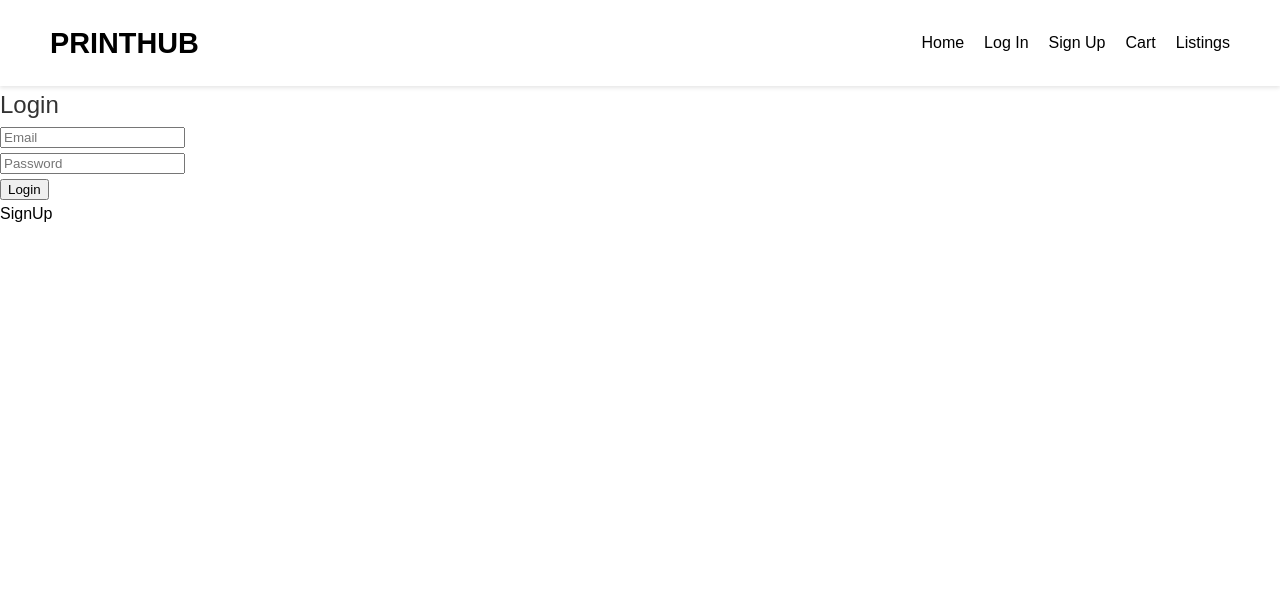
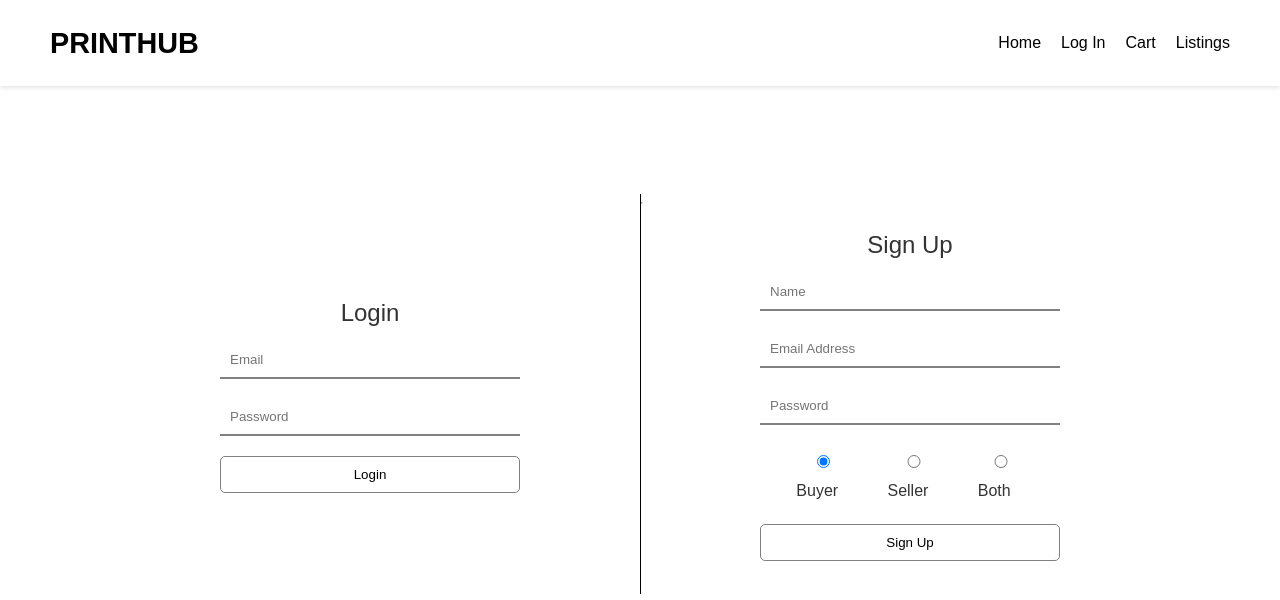
Before and after one commit to shrncr/printhub, a React (Create React App) app in the folder client/: page /login in a window 1280 px wide. Shown: the top 600 px of the page. Built offline with nearby package versions, Linux system fonts and the light colour scheme.

Commit message:
fix - merged login and signup page

```diff
--- a/client/src/components/Login.jsx
+++ b/client/src/components/Login.jsx
@@ -3,14 +3,19 @@ import axios from 'axios';
 import { Link } from 'react-router-dom';
 import Cookies from 'js-cookie';
 import { useUser } from "./UserContext";
+import "../styles/Login.css";
 
 const Login = () => {
   const { user,logout, login, } = useUser();
 
-  const [email, setEmail] = useState('');
-  const [password, setPassword] = useState('');
+  const [loginEmail, setLoginEmail] = useState('');
+  const [loginPassword, setLoginPassword] = useState('');
+  const [signupName, setSignupName] = useState('');
+  const [signupEmail, setSignupEmail] = useState('');
+  const [signupPassword, setSignupPassword] = useState('');
+  const [userType, setUserType] = useState('buyer');
   const [error, setError] = useState('');
-  const [userInfo, setUserInfo] = useState(null);
+  const [success, setSuccess] = useState('');
 
   const handleLogin = async (e) => {
     e.preventDefault();
@@ -19,18 +24,19 @@ const Login = () => {
     try {
       // Send login request to your backend
       const response = await axios.post('http://localhost:8082/users/login', {
-        email,
-        password,
+        email:loginEmail,
+        password:loginPassword,
       });
 
       const userData = response.data;
 
       // Save session ID as a cookie
       Cookies.set('sessionId', userData._id, { expires: 7 }); // Expires in 7 days
+      login(userData);
 
       // Set user data in local state
       console.log(userData)
-      setUserInfo(userData);
+     // setUserInfo(userData);
       login(userData)
 
       alert('Login successful!');
@@ -39,16 +45,52 @@ const Login = () => {
     }
   };
 
+  const handleSignup = async (e) => {
+    e.preventDefault();
+    setError('');
+    setSuccess('');
+
+    try {
+      // Create a new user
+      const userResponse = await axios.post('http://localhost:8082/users', {
+        name:signupName,
+        emailAddress:signupEmail,
+        password:signupPassword,
+      });
+
+      const userId = userResponse.data._id;
+
+      if (userType === 'buyer' || userType === 'both') {
+        await axios.post('http://localhost:8082/buyers', {
+          userId,
+        });
+      }
+
+      if (userType === 'seller' || userType === 'both') {
+        await axios.post('http://localhost:8082/sellers', {
+          userId,
+        });
+      }
+
+      setSuccess('Signup successful! You can now log in.');
+    } catch (err) {
+      setError('Signup failed. Please try again.');
+    }
+  };
+
+
   const handleLogout = () => {
     // Remove the session cookie
     logout()
-    setUserInfo(null);
+    //setUserInfo(null);
     alert('Logged out successfully!');
   };
   useEffect(()=>{
 console.log(user)
   },[user])
+
   return (
+    <div class="forms">
       <div>
         {user == null ? (
           <>
@@ -57,25 +99,27 @@ console.log(user)
             {error && <p style={{ color: 'red' }}>{error}</p>}
             <div>
               <input
+                class="long"
                 type="email"
                 placeholder="Email"
-              value={email}
-              onChange={(e) => setEmail(e.target.value)}
+                value={loginEmail}
+                onChange={(e) => setLoginEmail(e.target.value)}
                 required
               />
             </div>
             <div>
               <input
+                class="long"
                 type="password"
                 placeholder="Password"
-              value={password}
-              onChange={(e) => setPassword(e.target.value)}
+                value={loginPassword}
+                onChange={(e) => setLoginPassword(e.target.value)}
                 required
               />
             </div>
             <button type="submit">Login</button>
           </form>
-        <Link to="/signup">SignUp</Link>
+          {/* <Link to="/signup" class="signup">SignUp</Link> */}
           </>
         ) : (
           <div>
@@ -84,6 +128,81 @@ console.log(user)
           </div>
         )}
       </div>
+      <div class="centerline">
+        <hr></hr>
+      </div>
+      <div>
+      <form onSubmit={handleSignup}>
+        <h2>Sign Up</h2>
+        {error && <p style={{ color: 'red' }}>{error}</p>}
+        {success && <p style={{ color: 'green' }}>{success}</p>}
+
+        <div>
+          <input
+            class="long"
+            type="text"
+            placeholder="Name"
+            value={signupName}
+            onChange={(e) => setSignupName(e.target.value)}
+            required
+          />
+        </div>
+        <div>
+          <input
+            class="long"
+            type="emailAddress"
+            placeholder="Email Address"
+            value={signupEmail}
+            onChange={(e) => setSignupEmail(e.target.value)}
+            required
+          />
+        </div>
+        <div>
+          <input
+            class="long"
+            type="password"
+            placeholder="Password"
+            value={signupPassword}
+            onChange={(e) => setSignupPassword(e.target.value)}
+            required
+          />
+        </div>
+        <div class="radio">
+          <label>
+            <input
+              type="radio"
+              value="buyer"
+              checked={userType === 'buyer'}
+              onChange={() => setUserType('buyer')}
+            />
+            Buyer
+          </label>
+          <label>
+            <input
+              type="radio"
+              value="seller"
+              checked={userType === 'seller'}
+              onChange={() => setUserType('seller')}
+            />
+            Seller
+          </label>
+          <label>
+            <input
+              type="radio"
+              value="both"
+              checked={userType === 'both'}
+              onChange={() => setUserType('both')}
+            />
+            Both
+          </label>
+        </div>
+        <button type="submit">Sign Up</button>
+      </form>
+      {/* <Link to="/login">Back to Login</Link> */}
+    </div>
+  </div>
+
+
   );
 };
 
--- a/client/src/components/NavBar.jsx
+++ b/client/src/components/NavBar.jsx
@@ -15,9 +15,6 @@ export default function NavBar() {
             <Link to="/login">Log In</Link>
           </li>
           <li>
-            <Link to="/signup">Sign Up</Link>
-          </li>
-          <li>
             <Link to="/cart">Cart</Link>
           </li>
           <li>
--- a/client/src/components/SignUp.jsx
+++ b/client/src/components/SignUp.jsx
@@ -65,7 +65,7 @@ const Signup = () => {
         <div>
           <input
             type="emailAddress"
-            placeholder="EmailAddress"
+            placeholder="Email Address"
             value={emailAddress}
             onChange={(e) => setEmailAddress(e.target.value)}
             required
@@ -80,7 +80,7 @@ const Signup = () => {
             required
           />
         </div>
-        <div>
+        <div class="radio">
           <label>
             <input
               type="radio"
--- /dev/null
+++ b/client/src/styles/Login.css
@@ -0,0 +1,67 @@
+body{
+    margin:0;
+    height:100vh;
+}
+
+.forms{
+    display:flex;
+    justify-content: space-evenly;
+    align-items: center;
+    width:100%;
+    height: 100%;
+    padding-top: 15vh;
+
+}
+
+form {
+    display:flex;
+    flex-direction: column;
+    align-items: center;
+    width: 100%;
+    min-height: 70%;
+    padding:20px;
+    box-sizing: border-box;
+}
+
+input {
+    padding: 10px;
+    text-align: left;
+    width: 100%;
+    margin: 10px 0;
+    box-sizing: border-box;
+    border-top: none;
+    border-right:none;
+    border-left:none;
+    border-bottom: 2px solid gray;
+}
+input.long{
+    width:300px;
+}
+
+
+.radio{
+    display:flex;
+    flex-direction: row;
+    justify-content: space-evenly;
+
+    width: 100%;
+    margin: 10px 0;
+}
+
+button{
+    width:100%;
+    padding: 10px;
+    margin-top: 10px;
+    background-color: white;
+    border-radius: 5px;
+    border: 1px solid gray;
+}
+
+.centerline{
+    border-left: 1px solid black;
+    position:absolute;
+
+    left:50%;
+    height: 50vh;
+
+}
```
Lines whose indentation alone changed are shown as unchanged.
